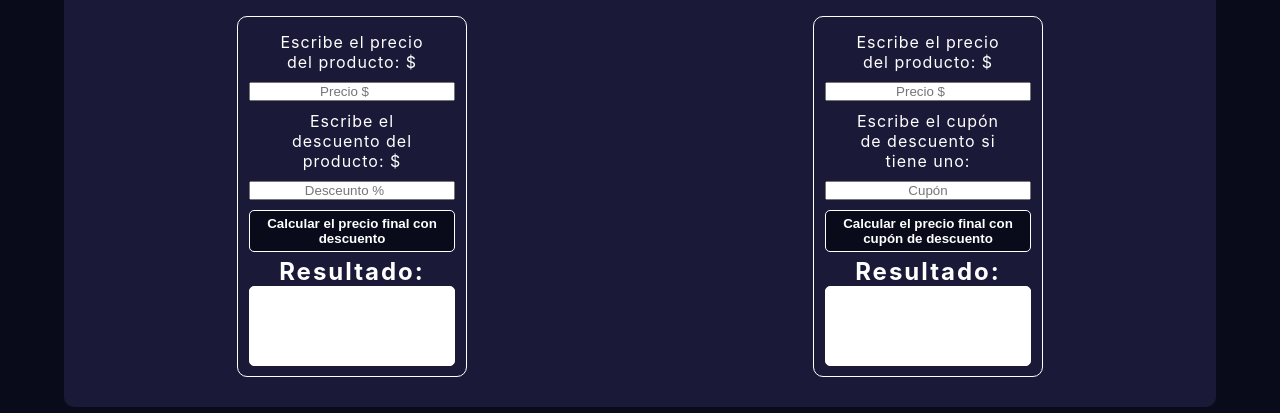
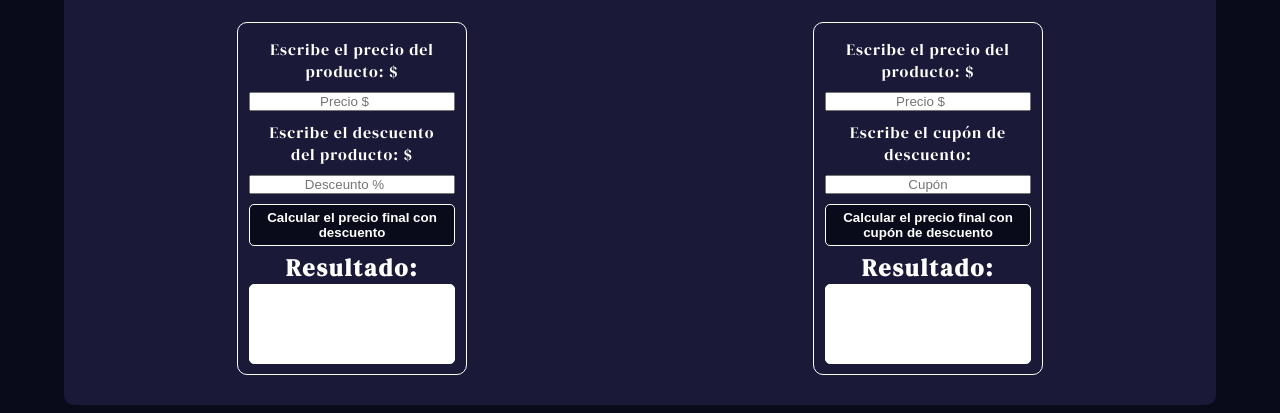
Before and after one commit to azyepes/practiceJS, a plain HTML site: page precios/index.html in a window 1280 px wide. Shown: the part 155-568 px from the top of the page. Drawn offline with Linux system fonts and the light colour scheme.

Commit message:
corrección rutas 2

```diff
--- a/precios/index.html
+++ b/precios/index.html
@@ -50,7 +50,7 @@
                 <form action="">
                     <label for="inputPriceCupon">Escribe el precio del producto: $</label>
                     <input type="number" id="inputPriceCupon" placeholder="Precio $"/>
-                    <label for="inputCupon">Escribe el cupón de descuento si tiene uno:</label>
+                    <label for="inputCupon">Escribe el cupón de descuento:</label>
                     <input type="text" id="inputCupon" placeholder="Cupón" autocomplete="off"/>
                     <button type="button" onclick="buttonPriceCupon()">Calcular el precio final con cupón de descuento</button>
                     <h2>Resultado:</h2>
--- a/precios/precios.css
+++ b/precios/precios.css
@@ -18,7 +18,9 @@
 
 html {
     font-size: 62.5%;
-    font-family: 'Inter', sans-serif;
+        /* font-family: 'Karla', sans-serif;
+    - Font size: 16px*/
+    font-family: 'DM Serif Display', serif;
     background-color: var(--verydarkblue);
 }
 
```
